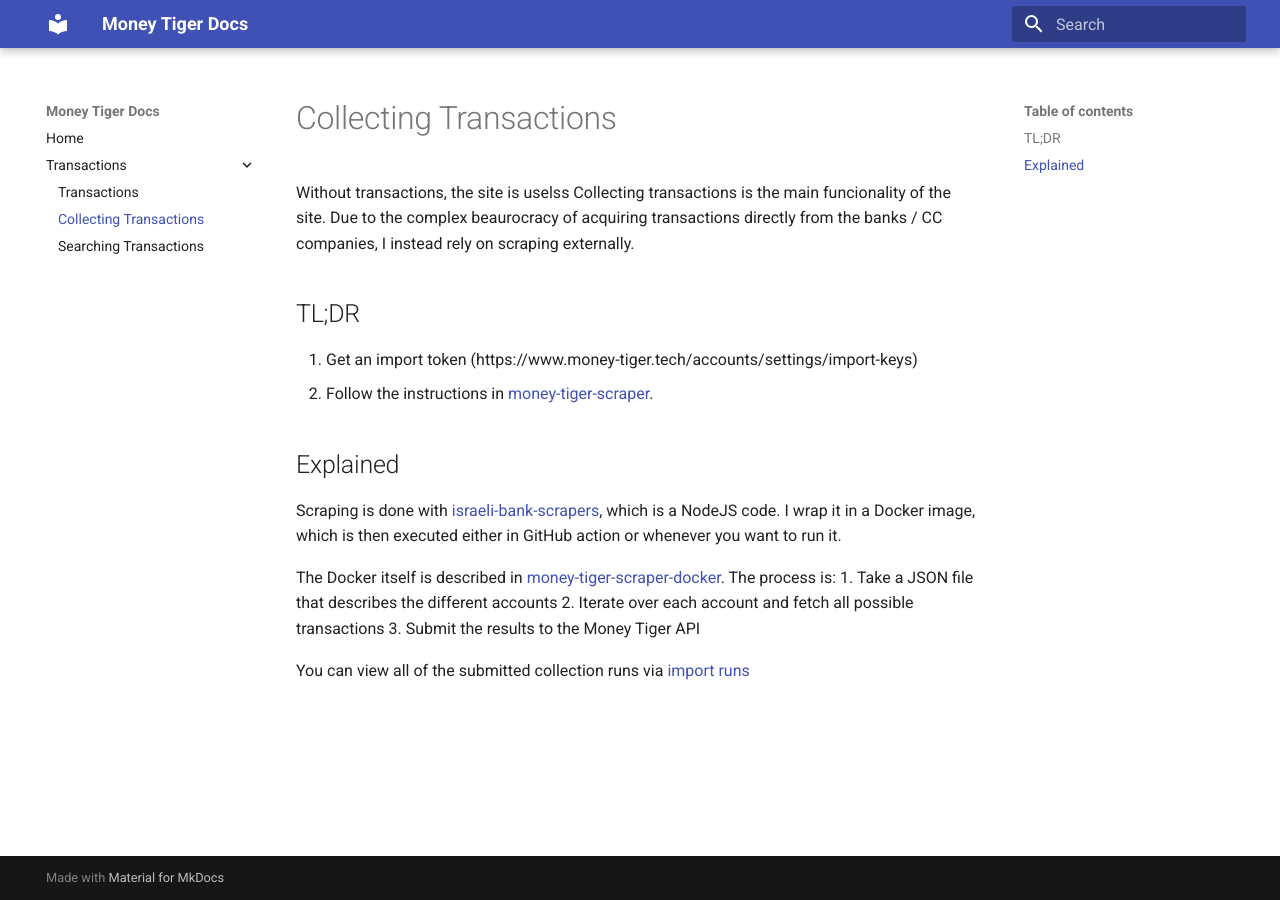
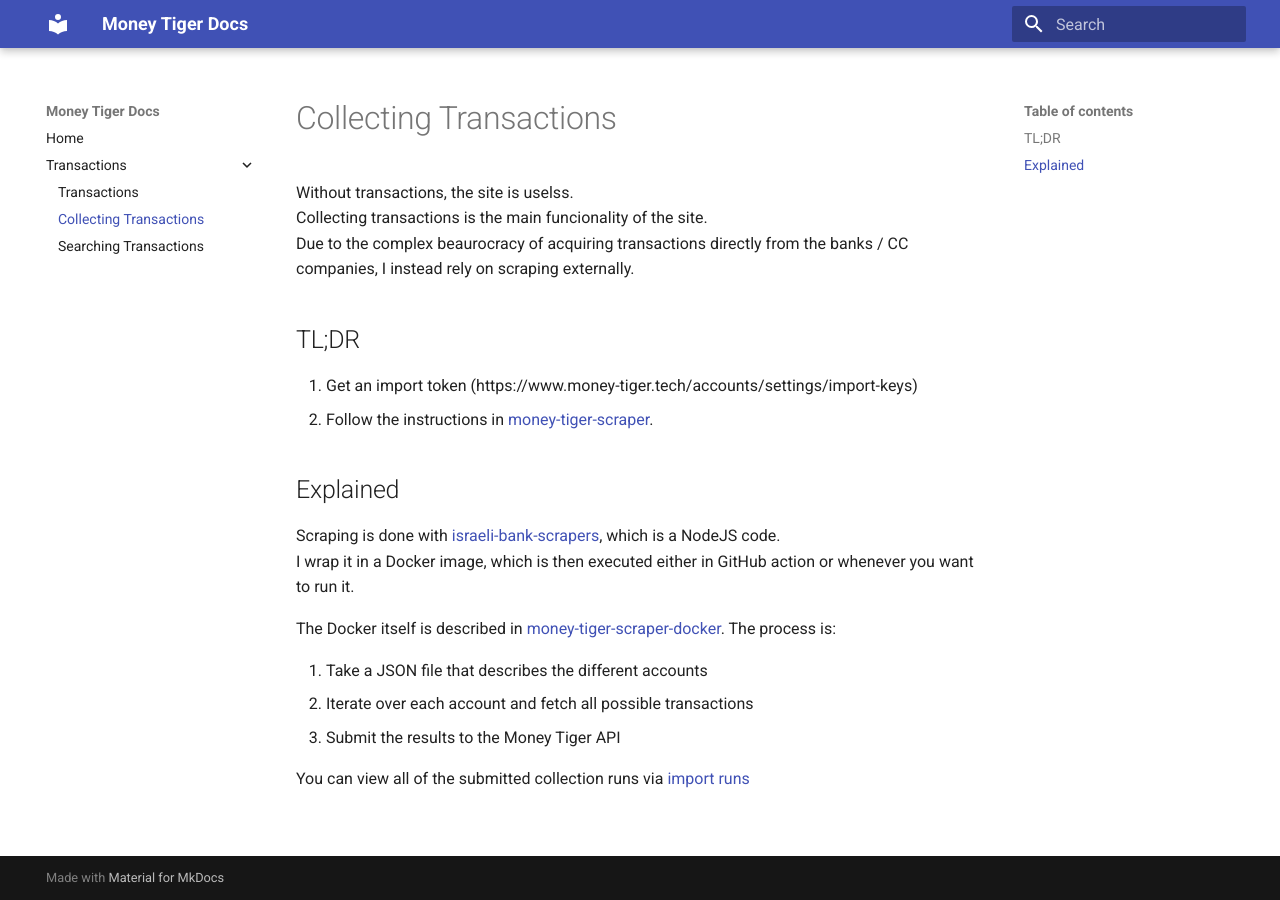
Before and after one commit to BackSlasher/money-tiger-docs, an MkDocs documentation site: the page built from docs/transactions/collecting.md, in a window 1280 px wide. Built offline with MkDocs 1.6.1 and Material for MkDocs 9.7.7, drawn with Linux system fonts in a browser that asks for light colours.

Commit message:
markdown stuff

```diff
--- a/docs/transactions/collecting.md
+++ b/docs/transactions/collecting.md
@@ -1,6 +1,6 @@
 # Collecting Transactions
 
-Without transactions, the site is uselss
+Without transactions, the site is uselss.
 Collecting transactions is the main funcionality of the site.
 Due to the complex beaurocracy of acquiring transactions directly from the banks / CC companies, I instead rely on scraping externally.
 
@@ -15,6 +15,7 @@
 
 The Docker itself is described in [money-tiger-scraper-docker](https://github.com/BackSlasher/money-tiger-scraper-docker).
 The process is:
+
 1. Take a JSON file that describes the different accounts
 2. Iterate over each account and fetch all possible transactions
 3. Submit the results to the Money Tiger API
```
